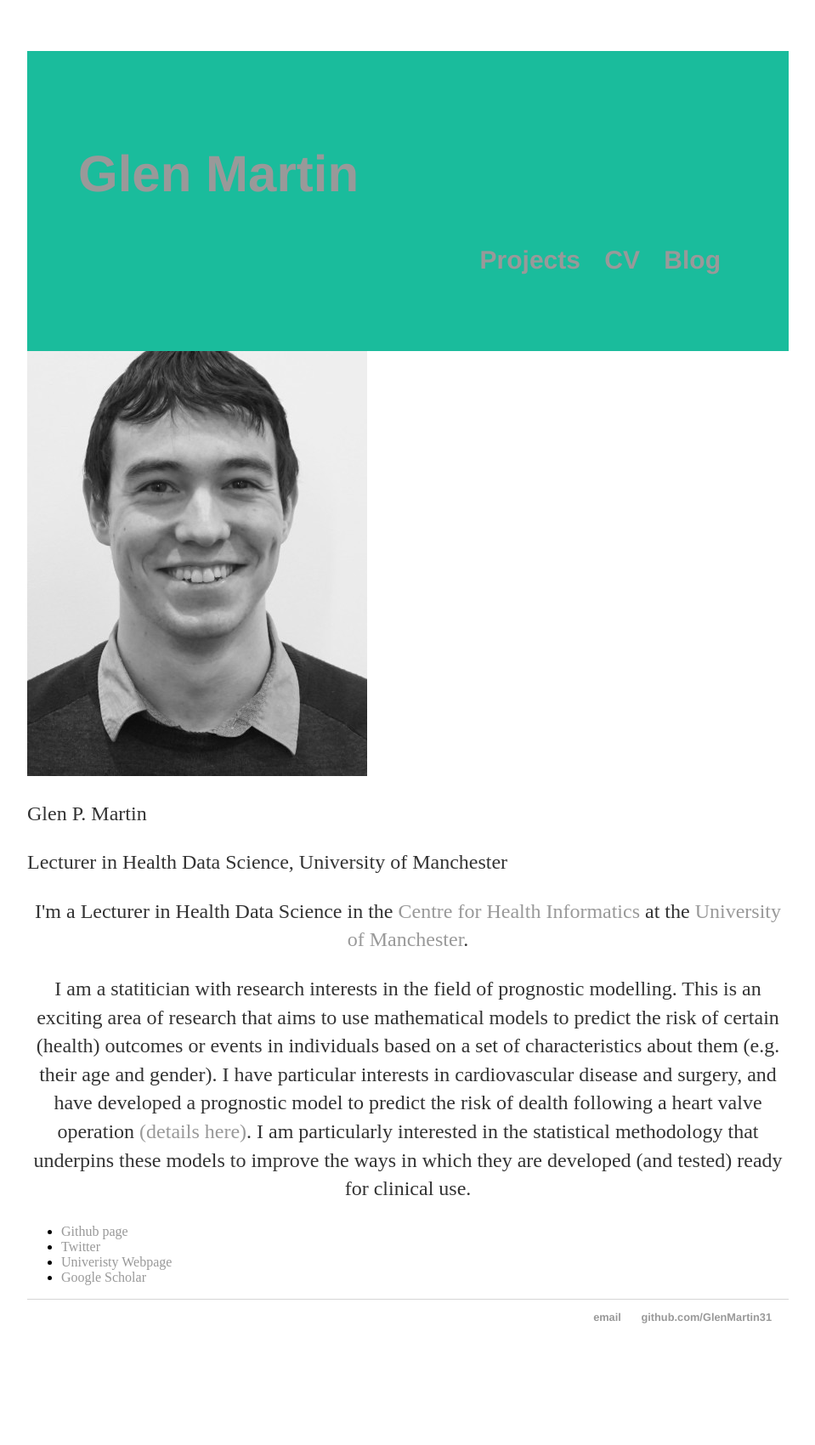
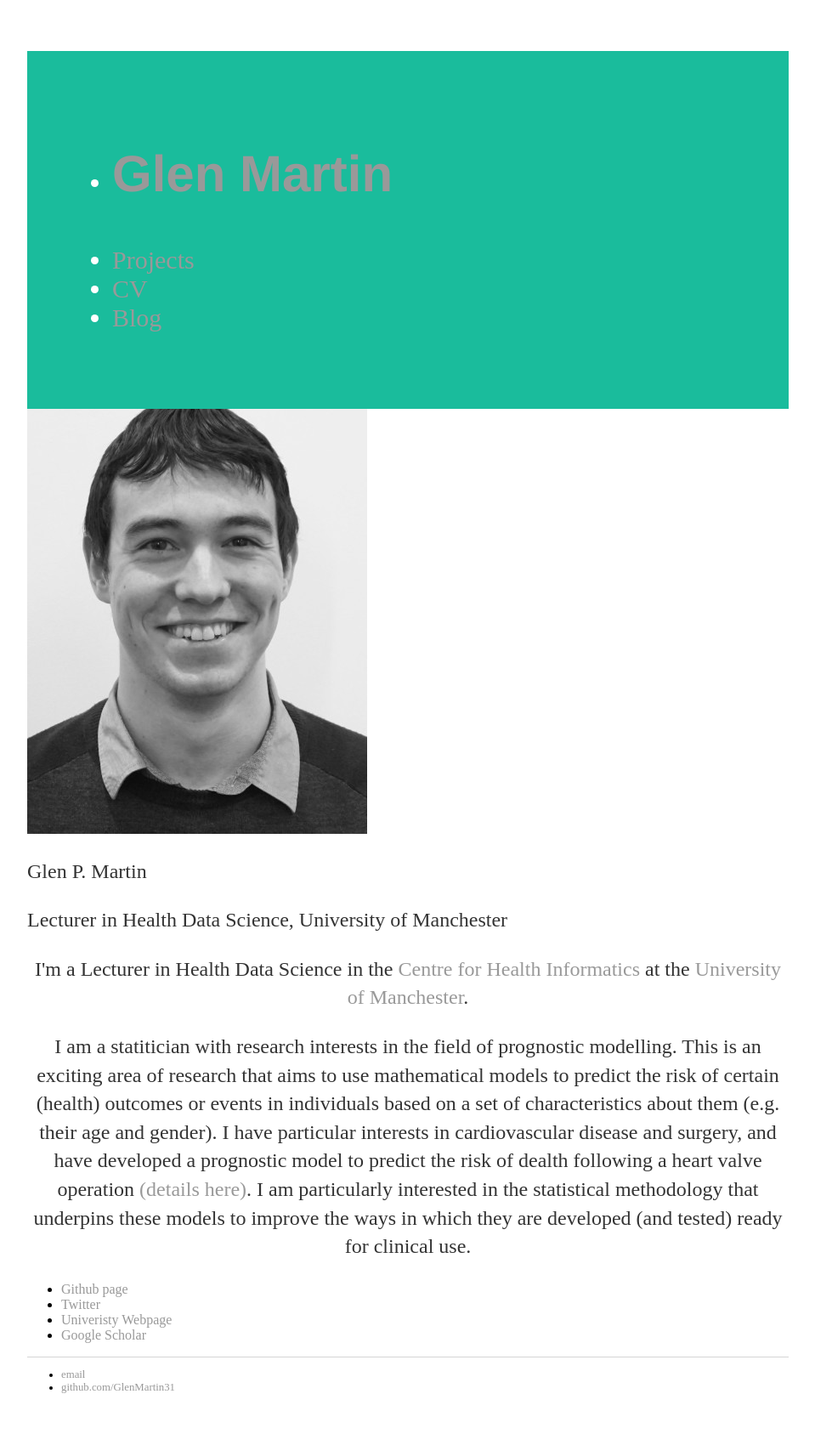
Before and after one commit to GlenMartin31/GlenMartin31.github.io, a Jekyll site: the page built from index.html, in a window 1280 px wide. Shown: the whole page at 85% size, without its empty margins (160-1119 px from the left). Built offline with Jekyll 4.4.1, drawn with Linux system fonts in a browser that asks for light colours; before the commit the page ends 1617 px from its top, so only the background shows below that.

Commit message:
Update header

```diff
--- a/_includes/header.html
+++ b/_includes/header.html
@@ -1,10 +1,10 @@
 <div class="header">
 	<nav>
 	<ul>
-		<li><h2 align="left"><a color="white" href="/">Glen Martin</a></h2></li>
-		<li><a color="white" href="/projects">Projects</a></li>
-	    <li><a color="white" href="/cv">CV</a></li>
-	    <li><a color="white" href="/blog">Blog</a></li>
+		<li><h2 align="left"><a href="/">Glen Martin</a></h2></li>
+		<li><a href="/projects">Projects</a></li>
+	    <li><a href="/cv">CV</a></li>
+	    <li><a href="/blog">Blog</a></li>
 	</ul>
 	</nav>
 </div>
--- a/css/main.css
+++ b/css/main.css
@@ -11,17 +11,7 @@ h2 {
     font-family:'Helvetica', 'Arial', 'Sans-Serif';
 	text-align: left;
 }
-nav ul, footer ul {
-    font-family:'Helvetica', 'Arial', 'Sans-Serif';
-    padding: 0px;
-    list-style: none;
-    font-weight: bold;
-	text-align: right;
-}
-nav ul li, footer ul li {
-    display: inline;
-    margin-right: 20px;
-}
+
 a {
     text-decoration: none;
     color: #999;
```
